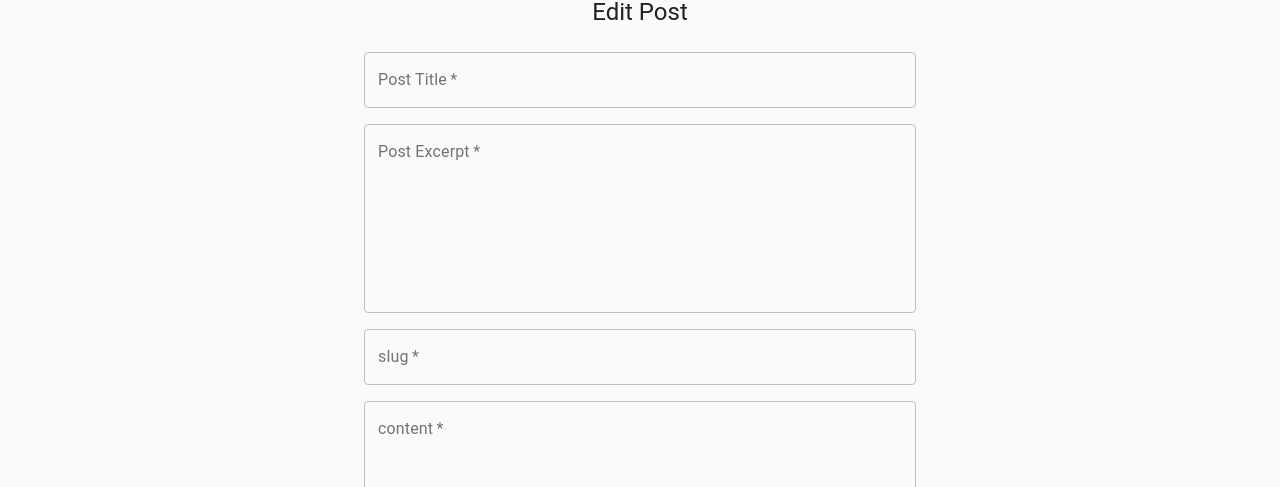
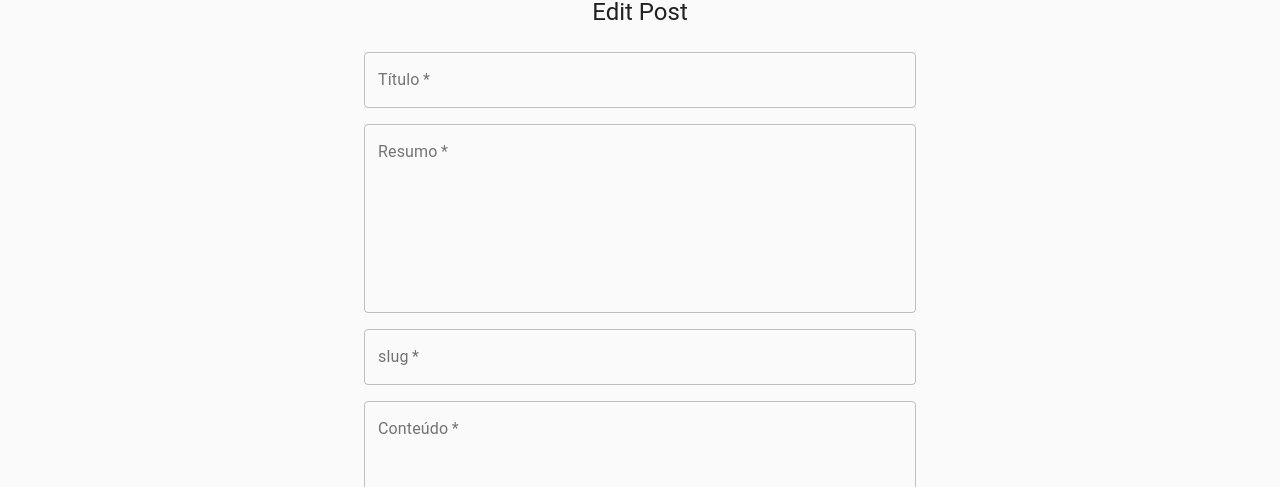
Before and after one commit to marciodegan/drf-react-blog-app, a React (Create React App) app in the folder DRF-REACT/blogapi/: page /admin/edit/1 in a window 1280 px wide. Shown: the part 133-620 px from the top of the page. Built offline with nearby package versions, Linux system fonts and the light colour scheme; no server answers.

Commit message:
just changing text to portuguese

```diff
--- a/DRF-REACT/blogapi/src/Admin.js
+++ b/DRF-REACT/blogapi/src/Admin.js
@@ -21,7 +21,7 @@ function Admin() {
 
 	return (
 		<div className="App">
-			<h1>Latest Posts</h1>
+			<h1>Últimos Posts</h1>
 			<PostLoading isLoading={appState.loading} posts={appState.posts} />
 		</div>
 	);
--- a/DRF-REACT/blogapi/src/components/admin/create.js
+++ b/DRF-REACT/blogapi/src/components/admin/create.js
@@ -101,7 +101,7 @@ export default function Create() {
 			<div className={classes.paper}>
 				<Avatar className={classes.avatar}></Avatar>
 				<Typography component="h1" variant="h5">
-					Create New Post
+					Criar novo Post
 				</Typography>
 				<form className={classes.form} noValidate>
 					<Grid container spacing={2}>
--- a/DRF-REACT/blogapi/src/components/admin/delete.js
+++ b/DRF-REACT/blogapi/src/components/admin/delete.js
@@ -44,7 +44,7 @@ export default function Create() {
 					type="submit"
 					onClick={handleSubmit}
 				>
-					Press here to confirm delete
+					Pressione para confirmar exclusão
 				</Button>
 			</Box>
 		</Container>
--- a/DRF-REACT/blogapi/src/components/admin/edit.js
+++ b/DRF-REACT/blogapi/src/components/admin/edit.js
@@ -94,7 +94,7 @@ export default function Create() {
 								required
 								fullWidth
 								id="title"
-								label="Post Title"
+								label="Título"
 								name="title"
 								autoComplete="title"
 								value={formData.title}
@@ -107,7 +107,7 @@ export default function Create() {
 								required
 								fullWidth
 								id="excerpt"
-								label="Post Excerpt"
+								label="Resumo"
 								name="excerpt"
 								autoComplete="excerpt"
 								value={formData.excerpt}
@@ -135,7 +135,7 @@ export default function Create() {
 								required
 								fullWidth
 								id="content"
-								label="content"
+								label="Conteúdo"
 								name="content"
 								autoComplete="content"
 								value={formData.content}
--- a/DRF-REACT/blogapi/src/components/admin/posts.js
+++ b/DRF-REACT/blogapi/src/components/admin/posts.js
@@ -43,7 +43,7 @@ const useStyles = makeStyles((theme) => ({
 const Posts = (props) => {
 	const { posts } = props;
 	const classes = useStyles();
-	if (!posts || posts.length === 0) return <p>Can not find any posts, sorry</p>;
+	if (!posts || posts.length === 0) return <p>Nenhum post encontrado...</p>;
 	return (
 		<React.Fragment>
 			<Container maxWidth="md" component="main">
@@ -53,9 +53,9 @@ const Posts = (props) => {
 							<TableHead>
 								<TableRow>
 									<TableCell>Id</TableCell>
-									<TableCell align="left">Category</TableCell>
-									<TableCell align="left">Title</TableCell>
-									<TableCell align="left">Action</TableCell>
+									<TableCell align="left">Categoria</TableCell>
+									<TableCell align="left">Título</TableCell>
+									<TableCell align="left">Ação</TableCell>
 								</TableRow>
 							</TableHead>
 							<TableBody>
@@ -103,7 +103,7 @@ const Posts = (props) => {
 											variant="contained"
 											color="primary"
 										>
-											New Post
+											Novo Post
 										</Button>
 									</TableCell>
 								</TableRow>
```
